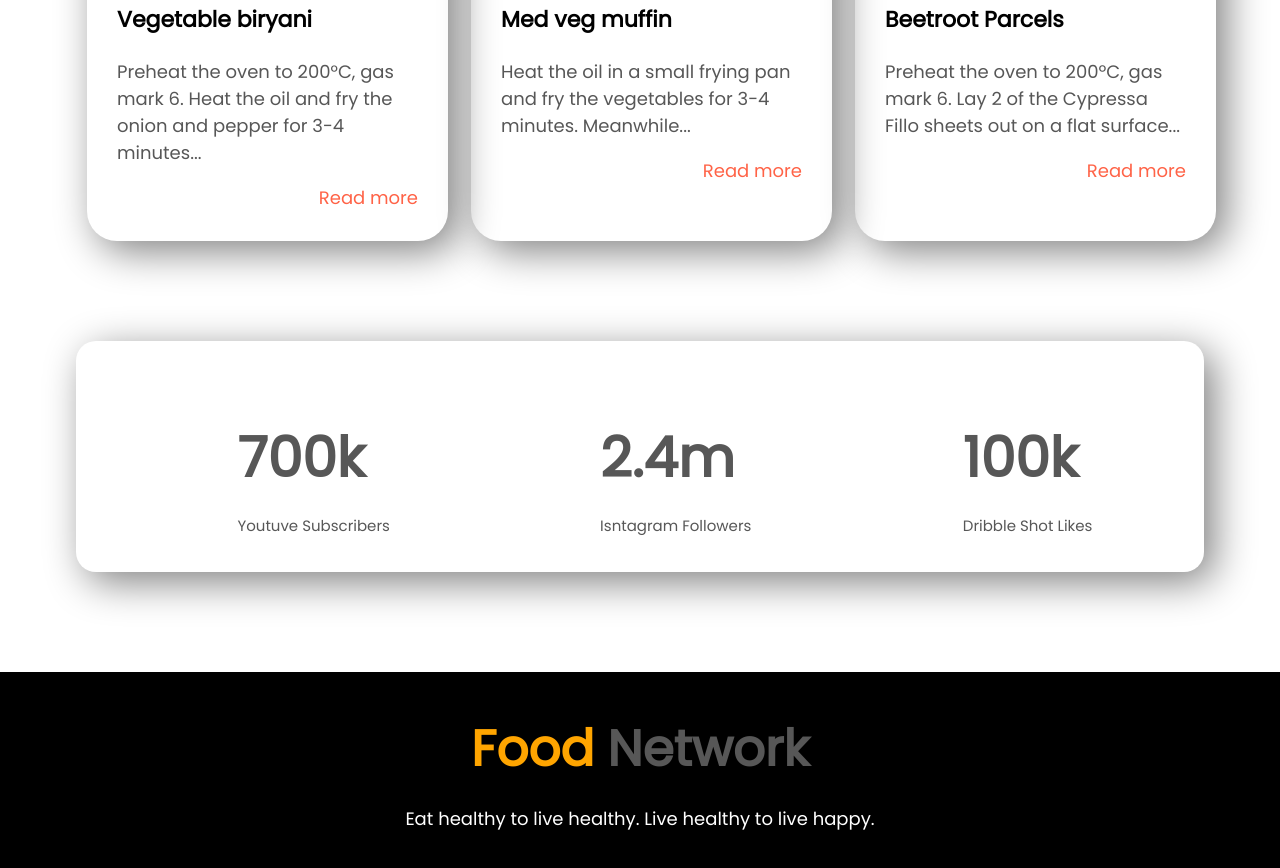
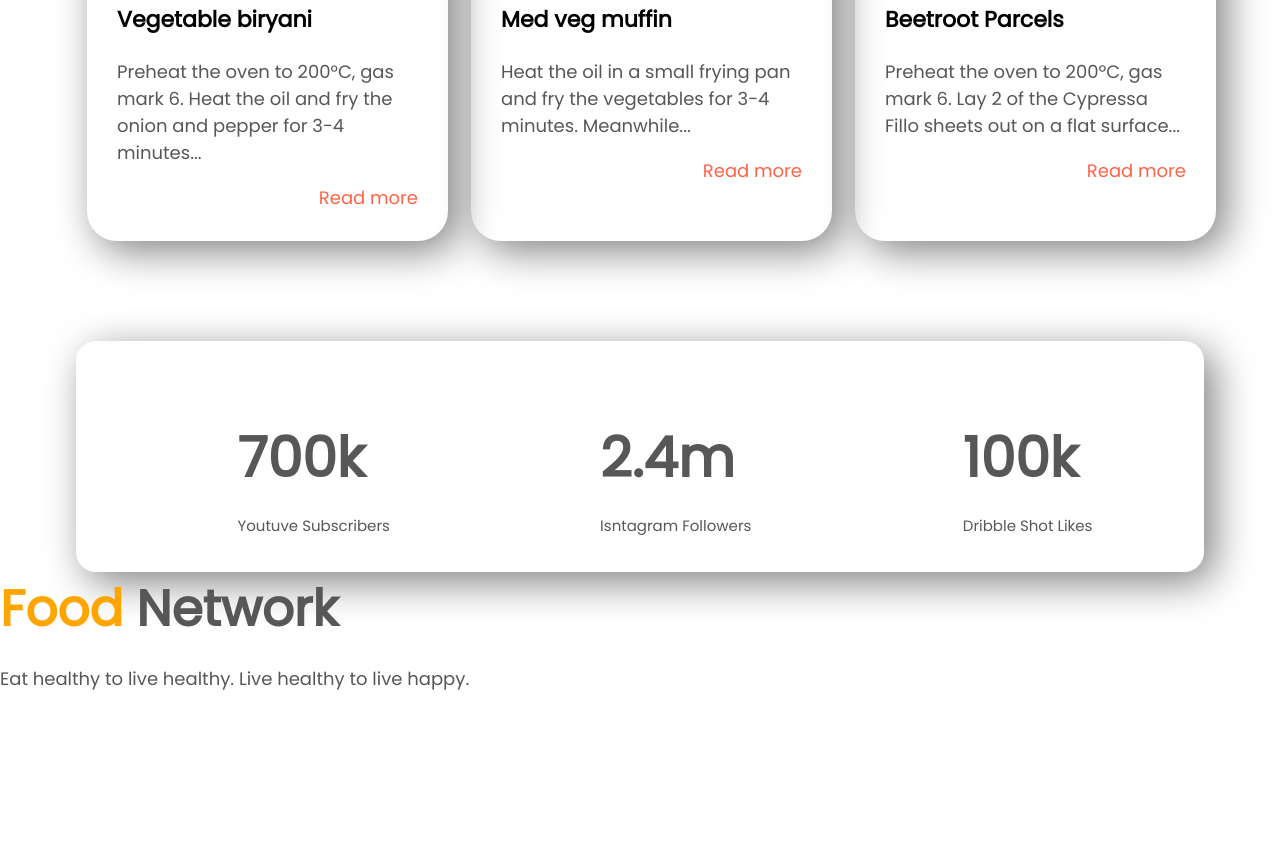
Before and after one commit to saleheen2021/assignment-1_food-network, a plain HTML site: page index.html in a window 1280 px wide. Shown: the part 1941-2809 px from the top of the page. After the commit the page ends 2651 px from the top, so only its background shows below. Drawn offline with Linux system fonts and the light colour scheme.

Commit message:
footer style delete

```diff
--- a/style.css
+++ b/style.css
@@ -10,7 +10,6 @@ h2{
     font-size: 50px;
     margin: 0px 0px;
     font-weight: 800;
-    /* color: #575757; */
 }
 
 .colored-text{
@@ -89,7 +88,6 @@ h2{
 
 .recipy-menu {
     display: flex;
-    /* width: 90%; */
     margin: 0 auto;
 }
 
@@ -141,14 +139,3 @@ h2{
 .follower-item p {
     font-size: 15px;
 }
-
-footer {
-    background-color: black;
-    margin-top: 100px ;
-    text-align: center;
-    padding: 40px 0px;
-}
-
-footer p {
-    color: white;
-}
```
